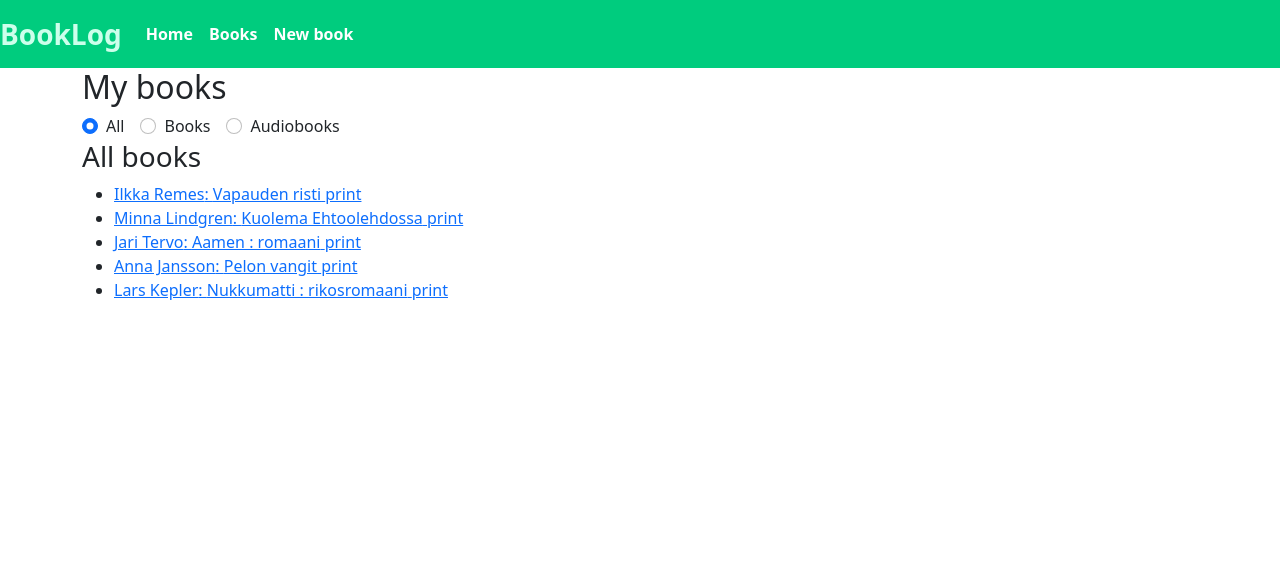
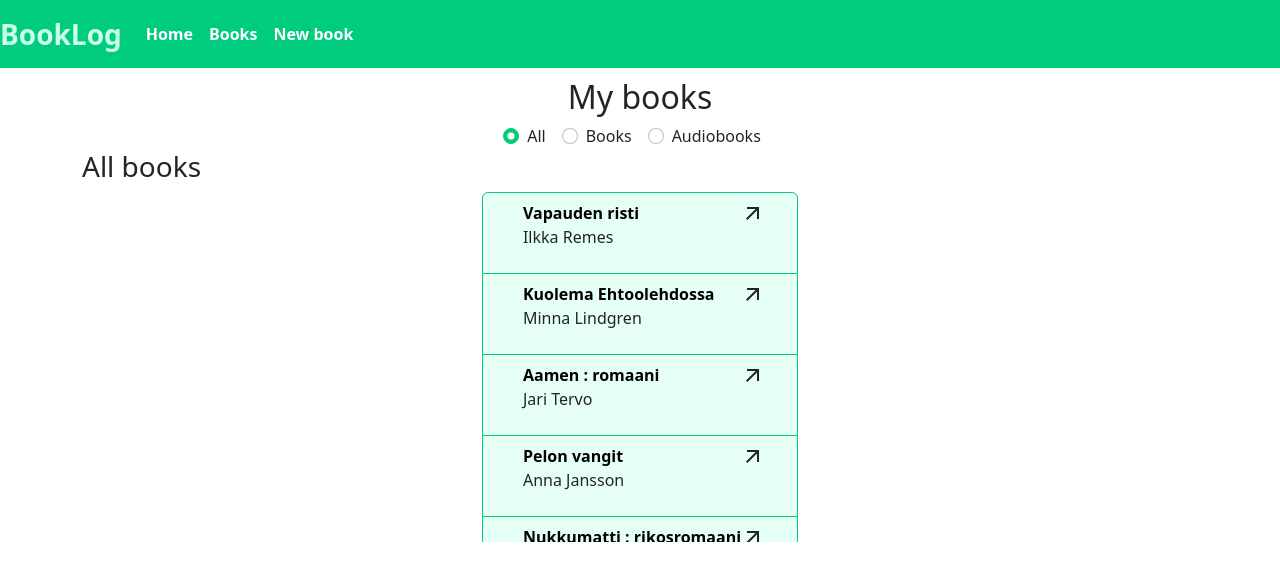
Before and after one commit to salvry/BookLog, a React (Vite) app: page /books in a window 1280 px wide. Shown: the top 580 px of the page. Built offline with nearby package versions, Linux system fonts and the light colour scheme; data requests are answered from the project's data file.

Commit message:
some changes

```diff
--- a/src/App.css
+++ b/src/App.css
@@ -1,8 +1,27 @@
-form {
+body {
+  overflow: hidden;
+}
+
+.container {
+  margin-top: 10px;
+}
+
+.selector-container {
   display: flex;
   flex-direction: column;
+  align-items: center;
 
+}
 
+.form-container {
+  display: flex;
+  flex-direction: column;
+  align-items: center;
+}
+
+.form-group {
+  display: flex;
+  flex-direction: column;
 }
 
 .bookform {
@@ -25,9 +44,7 @@ form {
   margin-top: 0.5em;
   background-color: #00995e;
   border: 1px solid;
-
 }
-
 
 .btn-primary:hover,
 .btn-primary:active,
@@ -42,9 +59,10 @@ form {
   border: 1px solid;
 }
 
-
-
-
+.button-selected {
+  background-color: #00e68e;
+  border: 1px solid #00995e;
+}
 
 .booklog {
   display: flex;
@@ -69,7 +87,6 @@ form {
 
 .card-img-container {
   justify-content: center;
-  height: 40%;
   display: flex;
 }
 
@@ -112,3 +129,75 @@ form {
   background-color: #ccffeb !important;
   color: #00cc7e !important;
 }
+
+.booklist-container {
+  overflow-y: auto;
+  max-height: 350px;
+  min-width: 00px;
+  max-width: 550px;
+}
+
+.booklist h3 {
+  align-self: flex-start;
+}
+
+.booklist {
+  display: flex;
+  flex-direction: column;
+  align-items: center;
+}
+
+.booklist-link {
+  background-color: #e6fff5;
+  border: none;
+  font-weight: bold;
+  padding: 0;
+  text-align: left;
+}
+
+.list-group-item {
+  background-color: #e6fff5;
+  border: 1px solid #00cc7e;
+  display: flex;
+  flex-direction: row;
+  padding-left: 2em;
+  padding-right: 2em;
+}
+
+.list-group-item a {
+  text-decoration: none;
+  color: black;
+}
+
+
+.form-check-input:checked {
+  background-color: #00cc7e;
+  border-color: #00cc7e;
+}
+
+a {
+  text-decoration: none;
+}
+
+.card {
+  border-width: 1px;
+  border-color: #00cc7e;
+  margin: 1em;
+  border-radius: 1%;
+}
+
+.card a {
+  color: #00995c;
+  font-weight: bold;
+}
+
+.card-header {
+  background-color: #00cc7e;
+  color: #ffffff;
+  font-size: 1.2em;
+}
+
+.card-body {
+  background-color: #e6fff5;
+  border-color: #00cc7e;
+}
--- a/src/App.jsx
+++ b/src/App.jsx
@@ -64,10 +64,12 @@ const App = () => {
       <div>
         <Routes>
           <Route path="/" element={<StartPage />} />
-          <Route path="/books" element={<BookList books={books} />} />
+          <Route path="/books" element={<BookList books={books} filter="all" />} />
           <Route path="/home" element={<Home books={books} />} />
           <Route path="/books/:id" element={<Book book={book} />} />
           <Route path="/new_book" element={<BookSelector createBook={addBook} />} />
+          <Route path="/books/books" element={<BookList books={books.filter(book => book.format === "print")} />} />
+          <Route path="/books/audio" element={<BookList books={books.filter(book => book.format === "audio")} />} />
         </Routes>
       </div >
     </div>
--- a/src/components/BookForm.jsx
+++ b/src/components/BookForm.jsx
@@ -10,6 +10,7 @@ const BookForm = (props) => {
     const [hours, setHours] = useState('');
     const [minutes, setMinutes] = useState('');
     const [reader, setReader] = useState('');
+    const [date, setDate] = useState('')
 
     const handleAuthorChange = (event) => {
         setauthor(event.target.value);
@@ -35,21 +36,31 @@ const BookForm = (props) => {
         setReader(event.target.value);
     }
 
+    const handleDateChange = (event) => {
+        setDate(event.target.value);
+    }
+
     const addBook = (event) => {
         event.preventDefault();
         if (!title || !author) {
             alert("Title and author are mandatory")
             return
         }
+        const bookDate = date ? date : new Date()
         if (props.format === "print") {
-            props.createBook({ author: author, title: title, length: Number(pages), format: "print" });
+            props.createBook({
+                author: author, title: title, length: Number(pages), format: "print", date: bookDate
+            });
             setauthor('');
             setTitle('');
             setPages('');
 
         }
         else if (props.format === "audio") {
-            props.createBook({ author: author, title: title, length: Number(hours) * 60 + Number(minutes), reader: reader, format: "audio" });
+            props.createBook({
+                author: author, title: title, length: Number(hours) * 60 + Number(minutes),
+                reader: reader, format: "audio", date: bookDate
+            });
             setauthor('');
             setTitle('');
             setHours('');
@@ -62,41 +73,54 @@ const BookForm = (props) => {
         return null
     }
     return (
-        <div className="container">
-            <div className="form">
+        <div className="form-container">
+            <div className="form" style={{ width: "325px" }}>
                 <form onSubmit={addBook}>
-                    <label htmlFor="author">Author</label>
-                    <input onChange={handleAuthorChange} type="text" id="author" value={author} />
-                    <label htmlFor="title">Title</label>
-                    <input onChange={handleTitleChange} type="text" id="title" value={title} />
-                    {props.format === "audio" &&
-                        <div className="audiobook-form">
+                    <div className="form-group">
+                        <label htmlFor="author">Author*</label>
+                        <input className="w-75" onChange={handleAuthorChange} type="text" id="author" value={author} />
+                        <label htmlFor="title">Title*</label>
+                        <input className="w-75" onChange={handleTitleChange} type="text" id="title" value={title} />
+                    </div>
+                    {
+                        props.format === "audio" &&
+                        <div className="form-group" >
                             <label htmlFor="reader">Reader</label>
-                            <input type="text" id="reader" onChange={handleReaderChange} value={reader} />
-                            <label>Duration</label>
-                            <input type="number" id="hours" onChange={handleHoursChange} value={hours} placeholder='Hours' />
-                            <input type="number" id="minutes" onChange={handleMinutesChange} value={minutes} placeholder='Minutes' />
+                            <input className="w-75" type="text" id="reader" onChange={handleReaderChange} value={reader} />
                             <div>
-                                <Button className="submit-button" type="submit">
-                                    Submit
-                                </Button>
+                                <label>Duration</label>
+                                <div style={{ marginBottom: "0.5em" }}>
+                                    <input className="w-25" type="number" id="hours" onChange={handleHoursChange} value={hours} placeholder='Hours' />
+                                </div>
+                                <div>
+                                    <input className="w-25" type="number" id="minutes" onChange={handleMinutesChange} value={minutes} placeholder='Minutes' />
+                                </div>
+                            </div>
+
+                        </div>
+                    }
+                    {
+                        props.format === "print" &&
+                        <div className="form-group" style={{ marginTop: "1em" }}>
+                            <label htmlFor="pages">Number of pages</label>
+                            <input className="w-25" type="number" id="pages" onChange={handlePagesChange} value={pages} />
+                            <div>
+
                             </div>
                         </div>
                     }
-                    {props.format === "print" &&
-                        <div className="printbook-form">
-                            <label htmlFor="pages">Number of pages</label>
-                            <input type="number" id="pages" onChange={handlePagesChange} value={pages} />
-                            <div>
-                                <Button className="submit-button" type="submit">
-                                    Submit
-                                </Button>
-                            </div>
-                        </div>
-                    }
-                </form>
-            </div>
-        </div>
+                    <div className="form-group w-50">
+                        <label htmlFor="date">Date</label>
+                        <input id="date" type="date" onChange={handleDateChange} value={date} />
+                    </div>
+                    <div>
+                        <Button className="submit-button" type="submit">
+                            Submit
+                        </Button>
+                    </div>
+                </form >
+            </div >
+        </div >
     );
 }
 BookForm.propTypes = {
--- a/src/components/BookList.jsx
+++ b/src/components/BookList.jsx
@@ -1,9 +1,50 @@
 import BookListRow from './BookListRow'
-import { useState } from 'react';
+import { useState, useEffect, useRef } from 'react';
 import Form from 'react-bootstrap/Form';
+import ListGroup from 'react-bootstrap/ListGroup';
+import {
+    useNavigate
+} from 'react-router-dom'
 
 const BookList = ({ books }) => {
-    const [filter, setFilter] = useState("all")
+    const [filter, setFilter] = useState("")
+
+
+    const allRef = useRef()
+    const printRef = useRef()
+    const audioRef = useRef()
+
+    const navigate = useNavigate()
+
+    useEffect(() => {
+
+        if (location.pathname === "/books/books") {
+            setFilter("print")
+        }
+        else if (location.pathname === "/books/audio") {
+            setFilter("audio")
+        }
+        else {
+            setFilter("all")
+        }
+
+    }, [])
+
+
+
+    const handleFilterChange = (event) => {
+        const filter = event.target.value
+        if (filter === "print") {
+            navigate("/books/books")
+        }
+        else if (filter === "audio") {
+            navigate("/books/audio")
+        }
+        else {
+            navigate("/books")
+        }
+        setFilter(event.target.value)
+    }
 
     const bookListFilterHeading = (filter) => {
         if (filter === "print") {
@@ -17,27 +58,34 @@ const BookList = ({ books }) => {
         }
     }
 
+
     return (
         <div className="container">
-            <h2>My books</h2>
-
-            <div key="inline-radio">
-                <Form.Check inline type="radio" label="All" id="all" name="filter" value="all" onChange={() => setFilter("all")} defaultChecked />
-
-
-                <Form.Check inline type="radio" label="Books" id="books" name="filter" value="books" onChange={() => setFilter("print")} />
-
-
-                <Form.Check inline type="radio" label="Audiobooks" id="audio" name="filter" value="audio" onChange={() => setFilter("audio")} />
-
+            <div className="booklist">
+                <h2>My books</h2>
+                <div key="inline-radio">
+                    <Form.Check
+                        inline type="radio" label="All" id="all" name="filter" value="all" ref={allRef}
+                        checked={filter === "all"}
+                        onChange={handleFilterChange}
+                    />
+                    <Form.Check inline type="radio" label="Books" id="books" name="filter" value="print"
+                        ref={printRef}
+                        checked={filter === "print"}
+                        onChange={handleFilterChange}
+                    />
+                    <Form.Check inline type="radio" label="Audiobooks" id="audio" name="filter" value="audio" ref={audioRef}
+                        checked={filter === "audio"}
+                        onChange={handleFilterChange} />
+                </div>
+                <h3>{bookListFilterHeading(filter)}</h3>
+                <div className="booklist-container">
+                    <ListGroup as="ul">
+                        {filter !== "all" ? books.filter(book => book.format === filter).map(book => <BookListRow key={book.id} book={book} />) :
+                            books.map(book => <BookListRow key={book.id} book={book} />)}
+                    </ListGroup>
+                </div>
             </div>
-
-            <h3>{bookListFilterHeading(filter)}</h3>
-
-            <ul>
-                {filter !== "all" ? books.filter(book => book.format === filter).map(book => <BookListRow key={book.id} book={book} />) :
-                    books.map(book => <BookListRow key={book.title} book={book} />)}
-            </ul>
         </div>
     )
 }
--- a/src/components/BookListRow.jsx
+++ b/src/components/BookListRow.jsx
@@ -1,14 +1,29 @@
 import PropTypes from 'prop-types';
-import { Link } from 'react-router-dom'
+import { Link, useNavigate } from 'react-router-dom'
+import ListGroup from 'react-bootstrap/ListGroup';
+import ArrowOutwardIcon from '@mui/icons-material/ArrowOutward';
+
 
 const BookListRow = ({ book }) => {
 
+    const navigate = useNavigate()
     return (
-        <div className="booklist-row">
-            <li onClick={() => console.log(book)}>
-                <Link to={`/books/${book.id}`}>{book.author}: {book.title} {book.format}</Link>
-            </li>
-        </div>
+        <ListGroup.Item as="li">
+            <div className="ms-2 me-auto booklist-title">
+                <div>
+                    <button className="booklist-link" onClick={() => navigate(`/books/${book.id}`)}>
+                        {book.title}
+                        <Link to={`/books/${book.id}`}></Link>
+                    </button>
+                </div>
+                <div>
+                    <p>
+                        {book.author}
+                    </p>
+                </div>
+            </div>
+            <ArrowOutwardIcon onClick={() => navigate(`/books/${book.id}`)} />
+        </ListGroup.Item>
     )
 }
 BookListRow.propTypes = {
--- a/src/services/booksService.js
+++ b/src/services/booksService.js
@@ -6,7 +6,6 @@ const initializeBooks = async () => {
     const response = await axios.get(`${baseUrl}/initialBooks`)
     const allBooks = response.data
     const addedBooks = await axios.get(`${baseUrl}/books`)
-    console.log(addedBooks.data)
     const randomIndexes = Array.from((new Set(Array.from({ length: 5 }, () => Math.floor(Math.random() * allBooks.length)))))
     const books = randomIndexes.map(i => allBooks[i]).concat(addedBooks.data)
 
```
Also changed, not shown: src/components/Book.jsx (+33 -13 lines), src/components/BookSelector.jsx (+15 -4 lines), src/components/Home.jsx (+43 -13 lines).
